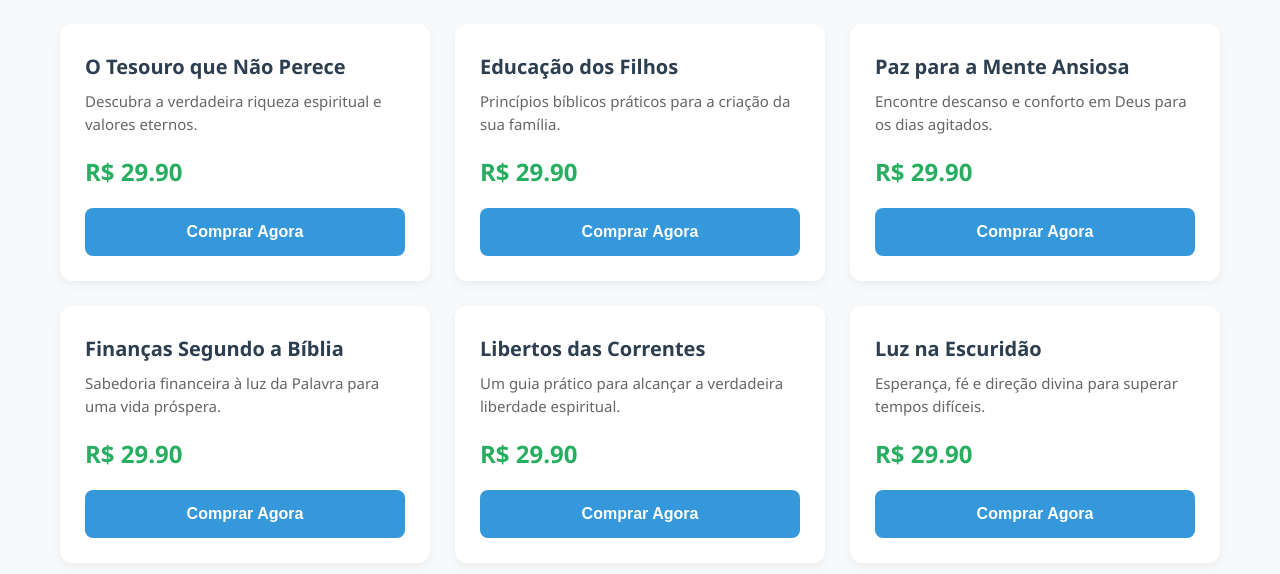
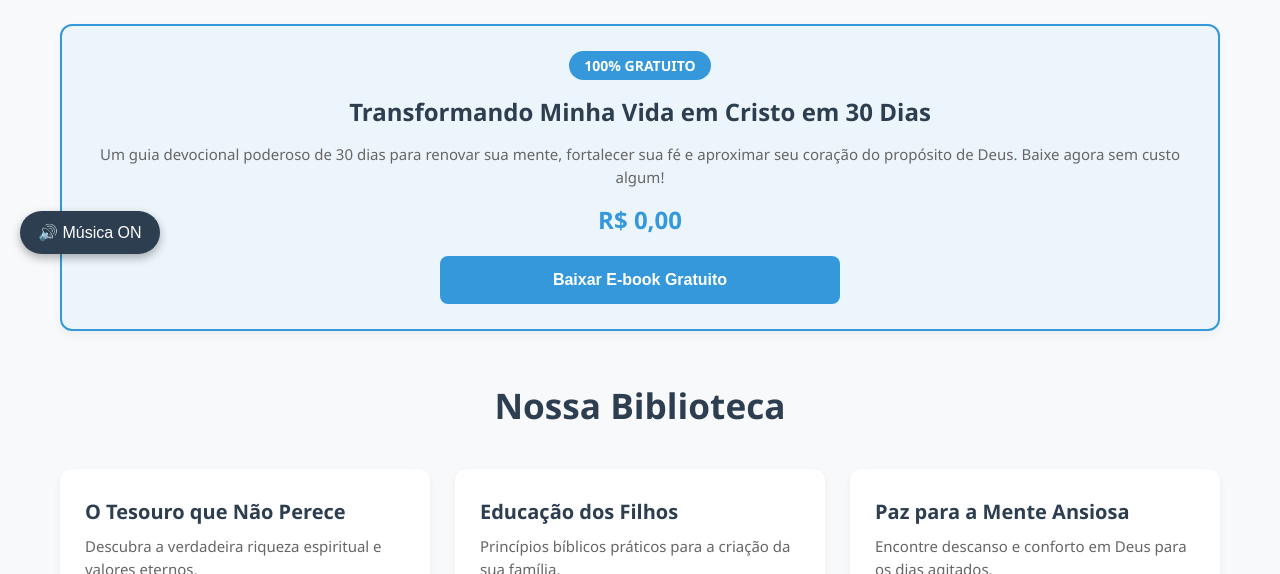
Before and after one commit to Tedesqui2027/ebooks, a website: page index.html in a window 1280 px wide. Shown: the part 526-1100 px from the top of the page. Drawn offline with Linux system fonts and the light colour scheme.

Commit message:
Enhance free card styles and add music button
Added styles for free card and music button functionality.

```diff
--- a/index.html
+++ b/index.html
@@ -39,6 +39,11 @@
         .combo-card { background: #f0fbf6; border: 2px solid #27ae60; grid-column: 1 / -1; align-items: center; text-align: center; }
         .combo-card:hover { border-top: 2px solid #27ae60; }
 
+        /* Destaque para o Livro Gratuito */
+        .free-card { background: #ebf5fb; border: 2px solid #3498db; align-items: center; text-align: center; }
+        .free-card:hover { border-top: 2px solid #3498db; }
+        .free-label { display: inline-block; background-color: #3498db; color: white; padding: 5px 15px; border-radius: 20px; font-size: 14px; font-weight: bold; margin-bottom: 15px; text-transform: uppercase; }
+
         h2 { font-size: 20px; color: #2c3e50; margin-bottom: 10px; }
         p.desc { color: #666; font-size: 15px; line-height: 1.5; }
         .price { font-size: 24px; font-weight: bold; color: #27ae60; margin: 20px 0; }
@@ -50,6 +55,27 @@
         .btn-combo { background-color: #27ae60; font-size: 18px; max-width: 400px; margin: 0 auto; }
         .btn-combo:hover { background-color: #219150; }
         .btn:disabled { background-color: #bdc3c7; cursor: not-allowed; }
+
+        /* Botão da Música */
+        #btn-music {
+            position: fixed;
+            bottom: 20px;
+            left: 20px;
+            background-color: #2c3e50;
+            color: white;
+            border: none;
+            padding: 12px 18px;
+            border-radius: 50px;
+            cursor: pointer;
+            font-size: 16px;
+            box-shadow: 0 4px 10px rgba(0,0,0,0.3);
+            z-index: 998;
+            transition: 0.3s;
+            display: flex;
+            align-items: center;
+            gap: 8px;
+        }
+        #btn-music:hover { background-color: #1a252f; transform: scale(1.05); }
 
         /* SEÇÃO DE DOAÇÃO */
         .donation-section {
@@ -119,7 +145,7 @@
             border-radius: 6px;
             cursor: pointer;
             font-weight: bold;
-            font-size: 18px; /* <-- ADICIONE ESTA LINHA AQUI */
+            font-size: 18px;
             width: 100%;
             transition: background-color 0.3s;
             animation: heartbeat 2s infinite;
@@ -135,12 +161,39 @@
 </head>
 <body>
 
+    <!-- ÁUDIO DE FUNDO -->
+    <!-- Coloque o arquivo musica-fundo.mp3 na mesma pasta que este arquivo index.html -->
+    <audio id="bg-music" loop autoplay>
+        <source src="musica-fundo.mp3" type="audio/mpeg">
+        Seu navegador não suporta o elemento de áudio.
+    </audio>
+
+    <!-- BOTÃO FLUTUANTE DA MÚSICA -->
+    <button id="btn-music" onclick="toggleMusic()">🔊 Música ON</button>
+
     <header class="hero">
         <h1>Alimento para a Alma</h1>
         <p>Encontre direção, paz e sabedoria através da nossa coleção de obras inspiradas na Palavra. Transforme sua jornada diária com leituras que edificam.</p>
     </header>
 
     <div class="container">
+
+        <!-- SEÇÃO DO E-BOOK GRATUITO -->
+        <h2 class="section-title">Presente Especial</h2>
+        <div id="gratis-container" class="grid" style="margin-bottom: 50px;">
+            <div class="card free-card">
+                <div>
+                    <span class="free-label">100% Gratuito</span>
+                    <h2 style="font-size: 24px;">Transformando Minha Vida em Cristo em 30 Dias</h2>
+                    <p class="desc" style="margin-top: 15px;">Um guia devocional poderoso de 30 dias para renovar sua mente, fortalecer sua fé e aproximar seu coração do propósito de Deus. Baixe agora sem custo algum!</p>
+                </div>
+                <div class="price" style="color: #3498db; margin-top: 15px;">R$ 0,00</div>
+                <button class="btn" onclick="baixarGratis()" style="max-width: 400px; margin: 0 auto;">
+                    Baixar E-book Gratuito
+                </button>
+            </div>
+        </div>
+
         <h2 class="section-title">Nossa Biblioteca</h2>
 
         <div id="produtos-container" class="grid"></div>
@@ -150,7 +203,7 @@
         <h2 class="section-title" style="margin-top: 20px;">Oferta Especial</h2>
         <div id="combo-container" class="grid"></div>
 
-        <!-- NOVA SEÇÃO DE DOAÇÃO -->
+        <!-- SEÇÃO DE DOAÇÃO -->
         <div class="donation-section">
             <h2>Semeie neste Ministério</h2>
             <p class="motivation">Estes materiais têm abençoado a vida de milhares de cristãos no Brasil, considere fazer uma doação voluntária. Seu apoio nos ajuda a continuar espalhando a mensagem do Evangelho e produzindo conteúdos que transformam vidas. <strong>Você pode escolher o valor que Deus tocar em seu coração.</strong></p>
@@ -159,10 +212,8 @@
             <div class="pix-box">
                 <h4>Escaneie ou copie o código Pix</h4>
 
-                <!-- COLOQUE O LINK DA IMAGEM DO SEU QR CODE PIX NO LUGAR DE 'img/seu-qrcode-doacao.png' -->
                 <img src="img/seu-qrcode-doacao.png" alt="QR Code Doação Pix" onerror="this.src='https://upload.wikimedia.org/wikipedia/commons/thumb/d/d0/QR_code_for_mobile_English_Wikipedia.svg/200px-QR_code_for_mobile_English_Wikipedia.svg.png'">
 
-                <!-- COLOQUE O SEU CÓDIGO PIX COPIA E COLA (OU SUA CHAVE PIX) NO ATRIBUTO 'value' ABAIXO -->
                 <input type="text" id="input-doacao" value="00020101021126810014BR.GOV.BCB.PIX2559pix-qr.mercadopago.com/instore/ol/v2/3Z932b5c5KafC9WB5ddoYN5204000053039865802BR592563.873.866 JEAN KLEBER TE6009SAO PAULO62080504mpis6304E853" readonly style="width:100%; padding:10px; font-size:13px; color:#555; background:#f9f9f9; border:1px solid #ddd; border-radius:6px; margin-bottom:10px; text-align:center;">
 
                 <button id="btn-copiar-doacao" class="btn-doacao" onclick="copiarPixDoacao()">Copiar Código de Doação</button>
@@ -212,6 +263,35 @@
     </div>
 
     <script>
+        // --- CONTROLE DE MÚSICA ---
+        const audio = document.getElementById("bg-music");
+        const btnMusic = document.getElementById("btn-music");
+
+        // Tenta tocar a música no primeiro clique do usuário na tela (Bypass de bloqueio do navegador)
+        document.body.addEventListener('click', function() {
+            if (audio.paused && btnMusic.innerText.includes("ON")) {
+                audio.play().catch(e => console.log("Áudio bloqueado aguardando interação."));
+            }
+        }, { once: true });
+
+        function toggleMusic() {
+            if (audio.paused) {
+                audio.play();
+                btnMusic.innerText = "🔊 Música ON";
+            } else {
+                audio.pause();
+                btnMusic.innerText = "🔇 Música OFF";
+            }
+        }
+
+        // --- FUNÇÃO DO E-BOOK GRATUITO ---
+        function baixarGratis() {
+            // Este link abaixo pode ser direto para um PDF na Vercel ou Firebase
+            // Coloque o nome do arquivo que você enviará para a sua hospedagem
+            const urlDoArquivo = "transformando-minha-vida.zip";
+            window.open(urlDoArquivo, '_blank');
+        }
+
         const produtosAvulsos = [
             { id: 'ebook-1', titulo: 'O Tesouro que Não Perece', desc: 'Descubra a verdadeira riqueza espiritual e valores eternos.', preco: 29.90 },
             { id: 'ebook-2', titulo: 'Educação dos Filhos', desc: 'Princípios bíblicos práticos para a criação da sua família.', preco: 29.90 },
@@ -260,13 +340,13 @@
             const textoOriginal = "Copiar Código de Doação";
 
             btn.innerText = "✅ Código Copiado!";
-            btn.style.animation = "none"; // Pausa a animação temporariamente
-            btn.style.backgroundColor = "#219150"; // Fica verde mais escuro enquanto copiado
+            btn.style.animation = "none";
+            btn.style.backgroundColor = "#219150";
 
             setTimeout(() => {
                 btn.innerText = textoOriginal;
-                btn.style.animation = ""; // Restaura a animação do coração
-                btn.style.backgroundColor = ""; // Restaura a cor principal
+                btn.style.animation = "";
+                btn.style.backgroundColor = "";
             }, 2000);
         }
 
```
